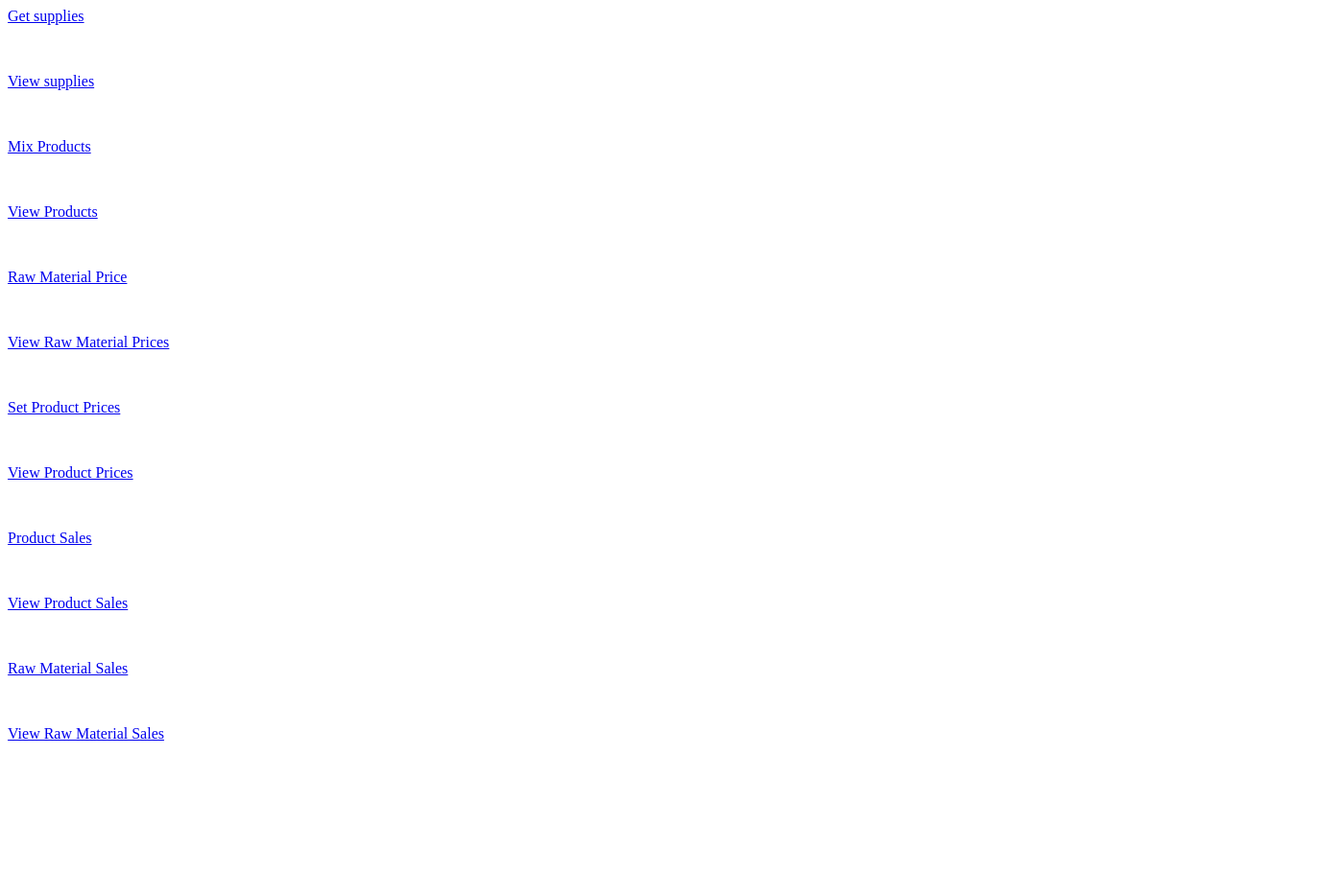
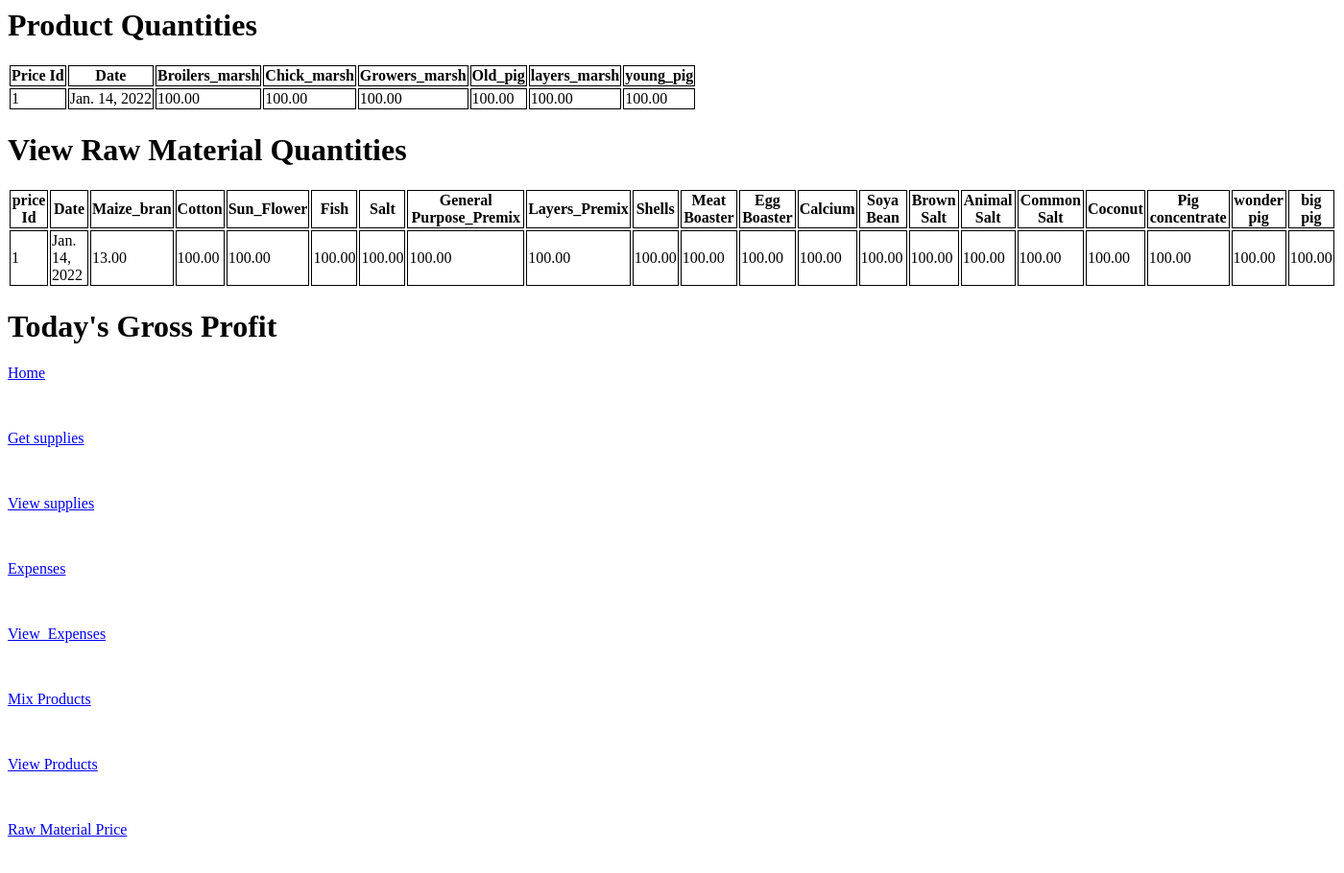
Before and after one commit to jakobwamani/kamanyire_2022, a Django app: page / in a window 1400 px wide. Shown: the top 910 px of the page at 96% size. Before the commit the page ends 772 px from the top, so only its background shows below. Run offline with Django 3.2, Linux system fonts and the light colour scheme; data comes from the database, SQL or seed files in the repository; data that the repository does not hold is empty.

Commit message:
done_with_expenses_module

```diff
--- a/feedsite/feedwork/admin.py
+++ b/feedsite/feedwork/admin.py
@@ -11,3 +11,4 @@ admin.site.register(ProductPrices)
 admin.site.register(RawMaterialPrices)
 admin.site.register(ProductSales)
 admin.site.register(RawMaterialSales)
+admin.site.register(Expenses)
--- a/feedsite/feedwork/forms.py
+++ b/feedsite/feedwork/forms.py
@@ -23,8 +23,6 @@ RAW_MATERIAL_CHOICES = (("maize_bran" , "maize_bran"),("cotton", "cotton")
 ,("egg_boaster" ,"egg_boaster"))
 # creating a form
 class RawMaterialForm(forms.ModelForm):
-
-
 	YEARS= [x for x in range(2000,2030)]
 	date = forms.DateField(label='Date', widget=forms.SelectDateWidget(years=YEARS),initial=timezone.now())
     #birth_date= forms.DateField(label='What is your birth date?', widget=forms.SelectDateWidget(years=YEARS))
@@ -32,16 +30,59 @@ class RawMaterialForm(forms.ModelForm):
 	supplier = forms.CharField()
 	item = forms.ChoiceField(choices=RAW_MATERIAL_CHOICES)
 	# item = forms.CharField()
-	quantity = forms.IntegerField(disabled=True)
-	increase_quantity = forms.IntegerField(initial=0)
-	reduce_quantity = forms.IntegerField(initial=0)
-	unit_price = forms.IntegerField(initial = 0)
+	# quantity = forms.IntegerField(initial=0)
+	# increase_quantity = forms.IntegerField(initial=0)
+	# reduce_quantity = forms.IntegerField(initial=0)
+	# unit_price = forms.IntegerField(initial = 0)
+	quantity = forms.DecimalField()
+	unit_price = forms.DecimalField()
+	total = forms.DecimalField(
+        widget=calculation.FormulaInput('quantity*unit_price') # <- using single math expression
+    )
+
+	class Meta:
+		# specify model to be used
+		model = RawMaterial
+
+		# exclude = ["amount","fullamount",]
+		fields = [
+			"date",
+			"receipt_number",
+			"supplier",
+			"item","quantity","unit_price","total"
+		]
+
+class ExpenseForm(forms.ModelForm):
+
+	YEARS= [x for x in range(2000,2030)]
+	date = forms.DateField(label='Date', widget=forms.SelectDateWidget(years=YEARS),initial=timezone.now())
+    #birth_date= forms.DateField(label='What is your birth date?', widget=forms.SelectDateWidget(years=YEARS))
+
+	transport = forms.DecimalField(initial = 0.0)
+	grinding = forms.DecimalField( initial = 0.0)
+	total = forms.DecimalField( initial = 0.0,widget=calculation.FormulaInput('transport+grinding'))
+
+	class Meta:
+		# specify model to be used
+		model = Expenses
+		# exclude = ["amount","fullamount",]
+		fields = ["date","transport","grinding","total"]
+
+#supply form
+class SupplyForm(forms.ModelForm):
+	YEARS= [x for x in range(2000,2030)]
+	date = forms.DateField(label='Date', widget=forms.SelectDateWidget(years=YEARS),initial=timezone.now())
+    #birth_date= forms.DateField(label='What is your birth date?', widget=forms.SelectDateWidget(years=YEARS))
+	receipt_number = forms.IntegerField(initial = 0)
+	supplier = forms.CharField()
+	item = forms.ChoiceField(choices=RAW_MATERIAL_CHOICES)
+	# item = forms.CharField()
+	quantity = forms.DecimalField(initial = 0.0)
+	unit_price = forms.DecimalField(initial = 0.0)
 	# i  cannot edit this stuff from right here so all amounts will shown in the retrieve view
 	# amount = forms.IntegerField(initial = 0)
-	transport = forms.IntegerField(initial = 0)
-	onloading = forms.IntegerField(initial = 0)
-	offloading = forms.IntegerField(initial = 0)
-	grinding = forms.IntegerField(initial = 0)
+	total = forms.DecimalField( initial = 0.0,widget=calculation.FormulaInput('quantity+unit_price'))
+
 	# i  cannot edit this stuff from right here so all amounts will shown in the retrieve view
 	# fullamount = forms.IntegerField(initial = 0)
 	# pricing = forms.IntegerField(help_text='First check to cost of supply to update this')
@@ -52,50 +93,7 @@ class RawMaterialForm(forms.ModelForm):
 		model = RawMaterial
 
 		# exclude = ["amount","fullamount",]
-		fields = [
-
-			"date",
-			"receipt_number",
-			"supplier",
-			"item","quantity","increase_quantity","reduce_quantity","unit_price", "transport","onloading","offloading","grinding",
-		]
-
-#supply form
-class SupplyForm(forms.ModelForm):
-
-
-	YEARS= [x for x in range(2000,2030)]
-	date = forms.DateField(label='Date', widget=forms.SelectDateWidget(years=YEARS),initial=timezone.now())
-    #birth_date= forms.DateField(label='What is your birth date?', widget=forms.SelectDateWidget(years=YEARS))
-	receipt_number = forms.IntegerField(initial = 0)
-	supplier = forms.CharField()
-	item = forms.ChoiceField(choices=RAW_MATERIAL_CHOICES)
-	# item = forms.CharField()
-	quantity = forms.IntegerField(initial = 0)
-	unit_price = forms.IntegerField(initial = 0)
-	# i  cannot edit this stuff from right here so all amounts will shown in the retrieve view
-	# amount = forms.IntegerField(initial = 0)
-	transport = forms.IntegerField(initial = 0)
-	onloading = forms.IntegerField(initial = 0)
-	offloading = forms.IntegerField(initial = 0)
-	grinding = forms.IntegerField(initial = 0)
-	# i  cannot edit this stuff from right here so all amounts will shown in the retrieve view
-	# fullamount = forms.IntegerField(initial = 0)
-	# pricing = forms.IntegerField(help_text='First check to cost of supply to update this')
-
-	# create meta class
-	class Meta:
-		# specify model to be used
-		model = RawMaterial
-
-		# exclude = ["amount","fullamount",]
-		fields = [
-			"date",
-			"receipt_number",
-			"supplier",
-			"item","quantity","unit_price", "transport","onloading","offloading","grinding",
-		]
-
+		fields = ["date","receipt_number","supplier","item","quantity","unit_price","total"]
 
 # broilers_mash
 # brown_salt
@@ -145,7 +143,6 @@ class ProductForm(forms.ModelForm):
 
 		fields = ["date","product","maize_bran","cotton","sun_flower","salt","layers_premix","general_purpose_premix","shells","meat_boaster","egg_boaster","fish","calcium","soya_bean","animal_salt","common_salt","brown_salt","coconut","pig_concentrate","wonder_pig","big_pig"]
 
-
 class ProductPriceForm(forms.ModelForm):
 	YEARS= [x for x in range(2000,2030)]
 	date = forms.DateField(label='Date', widget=forms.SelectDateWidget(years=YEARS),initial=timezone.now())
@@ -160,8 +157,6 @@ class ProductPriceForm(forms.ModelForm):
 		model = ProductPrices
 
 		fields = ["date","broilers_marsh","chick_marsh","old_pig","growers_marsh","layers_marsh","young_pig"]
-
-
 
 class RawMaterialPricesForm(forms.ModelForm):
 	# quantity_id = models.AutoField(primary_key=True)
@@ -192,7 +187,6 @@ class RawMaterialPricesForm(forms.ModelForm):
 		model = RawMaterialPrices
 
 		fields = ["date","maize_bran","cotton","sun_flower","salt","layers_premix","general_purpose_premix","shells","meat_boaster","egg_boaster","fish","calcium","soya_bean","brown_salt","animal_salt","pig_concentrate","coconut","wonder_pig","big_pig"]
-
 
 PRODUCT_CHOICES = (("broilers_marsh","broilers_marsh")
 ,("chick_marsh","chick_marsh")
--- a/feedsite/feedwork/templates/feedwork/index.html
+++ b/feedsite/feedwork/templates/feedwork/index.html
@@ -2,12 +2,110 @@
 <head>
 	<title>HOME</title>
 </head>
+<style type="text/css">
+        table, th, td {
+  border: 1px solid black;
+
+}
+    </style>
+     <meta name="viewport" content="width=device-width, initial-scale=1.0">
 <body>
+	<h1>Product Quantities</h1>
+    <table style="border:1px">
+                    <ul>
+        <!-- maize_bran,cotton,sun_flower,fish,salt,general_purpose_premix,layers_premix ,shells
+        meat_boaster ,egg_boaster  -->
+                    <tr>
+                        <th>Price Id</th>
+                        <th>Date</th>
+                        <th>Broilers_marsh</th>
+                        <th>Chick_marsh</th>
+                        <th>Growers_marsh</th>
+                        <th>Old_pig</th>
+                        <th>layers_marsh</th>
+                        <th>young_pig</th>
 
+                    </tr>
+
+                    <tr>
+                        <td>{{ lastproduct.id}} </td>
+                        <td>{{ lastproduct.date }} </td>
+                        <td>{{ lastproduct.broilers_marsh }}</td>
+                        <td>{{ lastproduct.chick_marsh }}</td>
+                        <td>{{ lastproduct.growers_marsh }}</td>
+                        <td>{{ lastproduct.old_pig }}</td>
+                        <td>{{ lastproduct.layers_marsh }}</td>
+                        <td>{{ lastproduct.young_pig }} </td>
+
+                    </tr>
+                </table>
+
+    <h1>View Raw Material Quantities</h1>
+
+     <table style="border:1px">
+                    <ul>
+        <!-- maize_bran,cotton,sun_flower,fish,salt,general_purpose_premix,layers_premix ,shells
+        meat_boaster ,egg_boaster  -->
+                    <tr>
+                        <th>price Id</th>
+                        <th>Date</th>
+                        <th>Maize_bran</th>
+                        <th>Cotton</th>
+                        <th>Sun_Flower</th>
+                        <th>Fish</th>
+                        <th>Salt</th>
+                        <th>General Purpose_Premix</th>
+                        <th>Layers_Premix</th>
+                        <th>Shells</th>
+                        <th>Meat Boaster</th>
+                        <th>Egg Boaster</th>
+                        <th>Calcium</th>
+                        <th>Soya Bean</th>
+                        <th>Brown Salt</th>
+                        <th>Animal Salt</th>
+                        <th>Common Salt</th>
+                        <th>Coconut</th>
+                        <th>Pig concentrate</th>
+                        <th>wonder pig</th>
+                        <th>big pig</th>
+                    </tr>
+
+                    <tr>
+                        <td>{{ lastitem.id}} </td>
+                        <td>{{ lastitem.date }} </td>
+                        <td>{{ lastitem.maize_bran }}</td>
+                        <td>{{ lastitem.cotton }}</td>
+                        <td>{{ lastitem.sun_flower }}</td>
+                        <td>{{ lastitem.fish }}</td>
+                        <td>{{ lastitem.salt }}</td>
+                        <td>{{ lastitem.general_purpose_premix }} </td>
+                        <td>{{ lastitem.layers_premix }} </td>
+                        <td>{{ lastitem.shells }} </td>
+                        <td>{{ lastitem.meat_boaster }} </td>
+                        <td>{{ lastitem.egg_boaster }}</td>
+                        <td>{{ lastitem.calcium }}</td>
+                        <td>{{ lastitem.soya_bean }}</td>
+                        <td>{{ lastitem.brown_salt }}</td>
+                        <td>{{ lastitem.animal_salt }}</td>
+                        <td>{{ lastitem.common_salt }}</td>
+                        <td>{{ lastitem.coconut }}</td>
+                        <td>{{ lastitem.pig_concentrate }}</td>
+                        <td>{{ lastitem.wonder_pig }}</td>
+                        <td>{{ lastitem.big_pig }}</td>
+                    </tr>
+
+                </table>
+
+    <h1>Today's Gross Profit</h1>
 </body>
 <div>
+
+	<a href="{% url 'index' %}"><p>Home</p></a><br/>
 	<a href="{% url 'get_supply' %}"><p>Get supplies</p></a><br/>
  	<a href="{% url 'view_supply' %}"><p>View supplies</p></a><br/>
+    <a href="{% url 'expenses' %}"><p>Expenses</p></a><br/>
+        <a href="{% url 'view_expenses' %}"><p>View_Expenses</p></a><br/>
+
  	<a href="{% url 'create_product' %}"><p>Mix Products</p></a><br/>
  	<a href="{% url 'view_product' %}"><p>View Products</p></a><br/>
  	<a href="{% url 'raw_material_prices' %}"><p>Raw Material Price</p></a><br/>
--- a/feedsite/feedwork/urls.py
+++ b/feedsite/feedwork/urls.py
@@ -29,4 +29,8 @@ urlpatterns = [
     path('view_raw_material_sales/',views.viewing_raw_material_sales, name = 'view_raw_material_sales'),
     path('update_raw_material_sales/',views.updating_raw_material_sales, name='update_raw_material_sales'),
     path('delete_raw_material_sales/',views.deleting_raw_material_sales, name ='delete_raw_material_sales'),
+    path('expense/',views.getting_expenses, name='expenses'),
+    path('view_expenses/',views.viewing_expenses, name='view_expenses'),
+    path('update_expenses/',views.updating_expenses, name='update_expenses'),
+    path('delete_expenses/',views.deleting_expenses, name='delete_expenses'),
     ]
--- a/feedsite/feedwork/views.py
+++ b/feedsite/feedwork/views.py
@@ -140,30 +140,35 @@ def index(request):
     else:
         print("Just continue with life")
 
-
-
-    return render(request, "index.html",{})
+    #Viewing the product quantities
+    # last item represents the raw material quantities
+    # last product represent the product quantities
+    return render(request, "index.html",{'lastitem':lastitem,'lastproduct':lastproduct})
 
 def supplying(request):
     # dictionary for initial data with
     # field names as keys
     context = {}
 
-    form = SupplyForm(request.POST or None)
+
+    supply_form = SupplyForm(request.POST or None)
+    # expense_form = ExpenseForm(request.POST or None)
     if request.method == 'POST':
         # add the dictionary during initialization
 
-        if form.is_valid():
-            form.save()
+        if supply_form.is_valid():
+
+            supply_form.save()
+            # expense_form.save()
             #Its here that after the supply is made then we shall start populating the RawMaterialQuantities
             #table
             # we shall check if the "RawMaterialQuantities" table has atleast one row
             compute_quantities()
             return HttpResponseRedirect('http://127.0.0.1:8000/')
     else:
-        context['form'] = form
-
-    return render(request, "supply.html",context)
+        context['supply_form'] = supply_form
+        # context['expense_form'] = expense_form
+    return render(request, "supply.html",{'supply_form':supply_form})
 
 def viewing_supplies(request):
     #get the date from the user
@@ -678,3 +683,79 @@ def deleting_raw_material_sales(request):
 
         # context_dict["object"] = supply_record_to_delete
     return render(request, "delete_raw_material_sales.html",context=context_dict)
+
+def getting_expenses(request):
+    # dictionary for initial data with
+    # field names as keys
+    context = {}
+    # supply_form = SupplyForm(request.POST or None)
+    expense_form = ExpenseForm(request.POST or None)
+    if request.method == 'POST':
+        # add the dictionary during initialization
+        if expense_form.is_valid():
+            # supply_form.save()
+            expense_form.save()
+            #Its here that after the supply is made then we shall start populating the RawMaterialQuantities
+            #table
+            # we shall check if the "RawMaterialQuantities" table has atleast one row
+            # compute_quantities()
+            return HttpResponseRedirect('http://127.0.0.1:8000/')
+    else:
+        # context['supply_form'] = supply_form
+        context['expense_form'] = expense_form
+    return render(request, "expense.html",{'expense_form':expense_form})
+
+def viewing_expenses(request):
+    #get the date from the user
+    start_date = request.GET.get('start_date')
+    end_date = request.GET.get('end_date')
+
+    # broilers_marsh,chick_marsh,old_pig,growers_marsh,layers_marsh ,young_pig
+
+    # run a query to get all the supplies on that date
+    daily_expenses = Expenses.objects.filter(date__range=[start_date, end_date])
+    # print(type(supplies))
+    # return render(request, "view_supply.html", context)
+    return render(request, "view_expenses.html", {'daily_expenses':daily_expenses})
+
+def updating_expenses(request):
+    context_dict = {}
+
+    if 'id' in request.GET:
+        pk = request.GET['id']
+
+        print (pk)
+        clean_pk = pk.strip("/")
+        print (clean_pk)
+        expenses_record = Expenses.objects.get(id=clean_pk)
+        form = ExpenseForm(request.POST or None, instance=expenses_record)
+        if request.method == 'POST':
+            if form.is_valid():
+                form.save()
+                return HttpResponseRedirect('http://127.0.0.1:8000/')
+        else:
+            context_dict["form"] = form
+    return render(request,"update_expenses.html",context=context_dict)
+
+
+def deleting_expenses(request):
+    # book= get_object_or_404(Book, pk=pk)
+    context_dict = {}
+    if 'id' in request.GET:
+        pk = request.GET['id']
+        clean_pk = pk.strip("/")
+        cleaned_pk = int(clean_pk)
+        expense_to_delete = Expenses.objects.get(id=cleaned_pk)
+        #But before we delete , we must reduce on the amount in the RMQ model
+        #since this is an object , i will create a function right away
+
+        expense_to_delete.delete()
+
+        # if request.method =='POST':
+        #   #we get to know the item
+
+        #     supply_record_to_delete.delete()
+        #     return redirect('view_supply.html')
+
+        # context_dict["object"] = supply_record_to_delete
+    return render(request, "delete_expenses.html",context=context_dict)
```
Also changed, not shown: feedsite/feedwork/models.py (+20 -7 lines), feedsite/feedwork/templates/feedwork/supply.html (+7 -2 lines), feedsite/feedwork/templates/feedwork/view_supplies.html (+8 -8 lines), README.md, feedsite/db.sqlite3, feedsite/feedwork/migrations/0002_rawmaterialquantities_salt.py (deleted).
